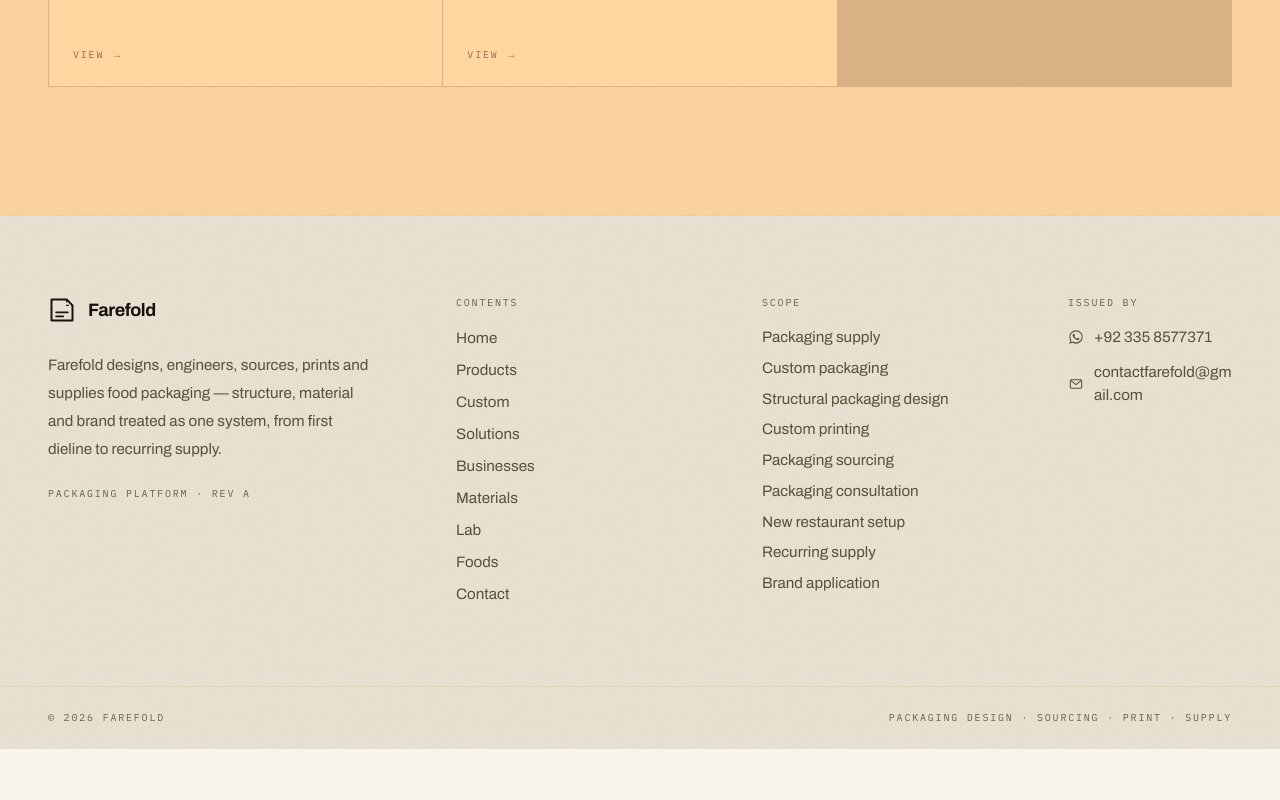
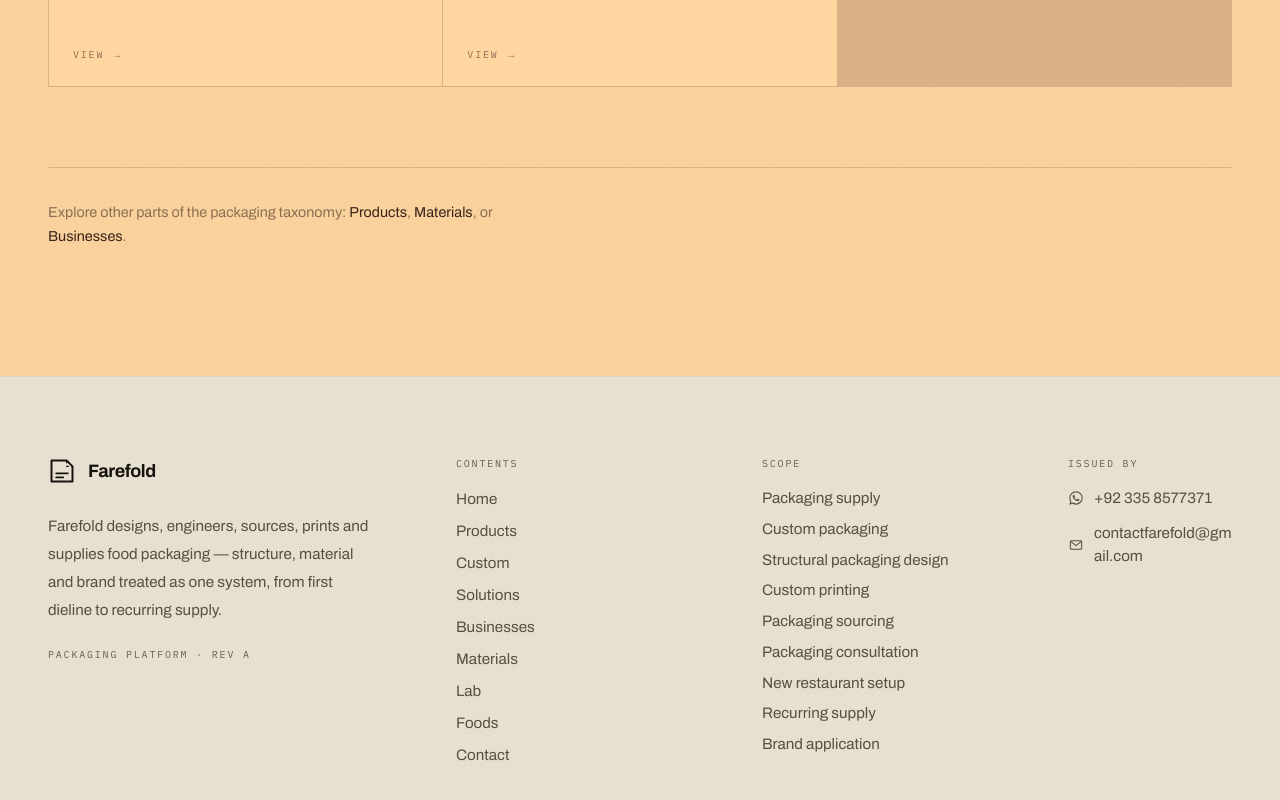
Before and after one commit to dogaranees7-ctrl/farefold, a Next.js app: page /foods/fast-food-fried in a window 1280 px wide. Shown: the part 988-1788 px from the top of the page. Before the commit the page ends 1737 px from the top, so only its background shows below. Built offline with nearby package versions, Linux system fonts and the light colour scheme.

Commit message:
Add cross-taxonomy navigation to food pages

```diff
--- a/app/foods/[slug]/page.tsx
+++ b/app/foods/[slug]/page.tsx
@@ -1,4 +1,5 @@
 import type { Metadata } from "next";
+import Link from "next/link";
 import { notFound } from "next/navigation";
 import { PageHead } from "@/components/spec/Sheet";
 import { Breadcrumbs } from "@/components/taxonomy/Breadcrumbs";
@@ -118,6 +119,12 @@ export default async function FoodTypePage({ params }: Props) {
           </div>
         )}
 
+        <div className="mt-14 border-t border-page-border pt-8 sm:mt-20">
+          <p className="max-w-[54ch] text-[0.9rem] leading-6 text-page-ink-mute">
+            Explore other parts of the packaging taxonomy: <Link href="/products" className="link-rule text-page-ink">Products</Link>, <Link href="/materials" className="link-rule text-page-ink">Materials</Link>,  or <Link href="/businesses" className="link-rule text-page-ink">Businesses</Link>.
+          </p>
+        </div>
+
         {related.length > 0 && (
           <div className="mt-14 border-t border-page-border pt-10 sm:mt-20">
             <p className="t-tech-sm text-page-ink-mute">Related</p>
```
